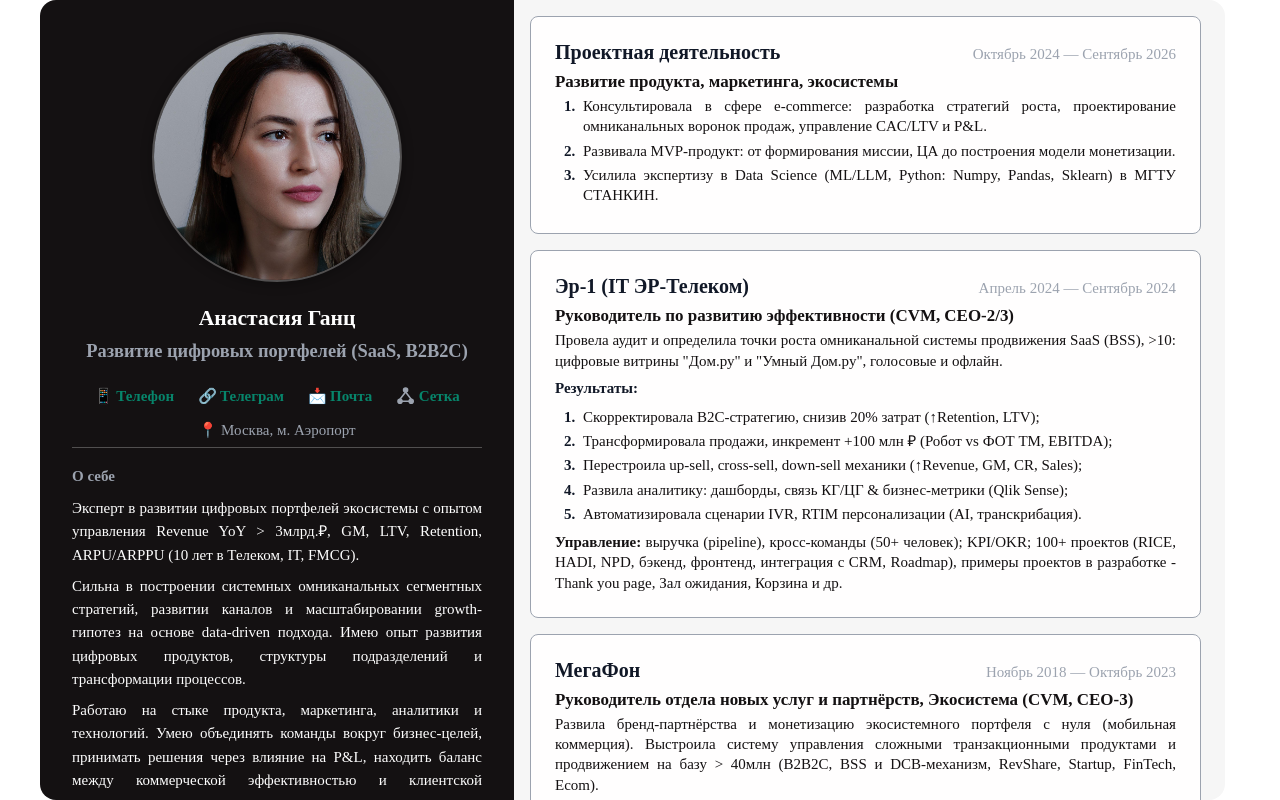
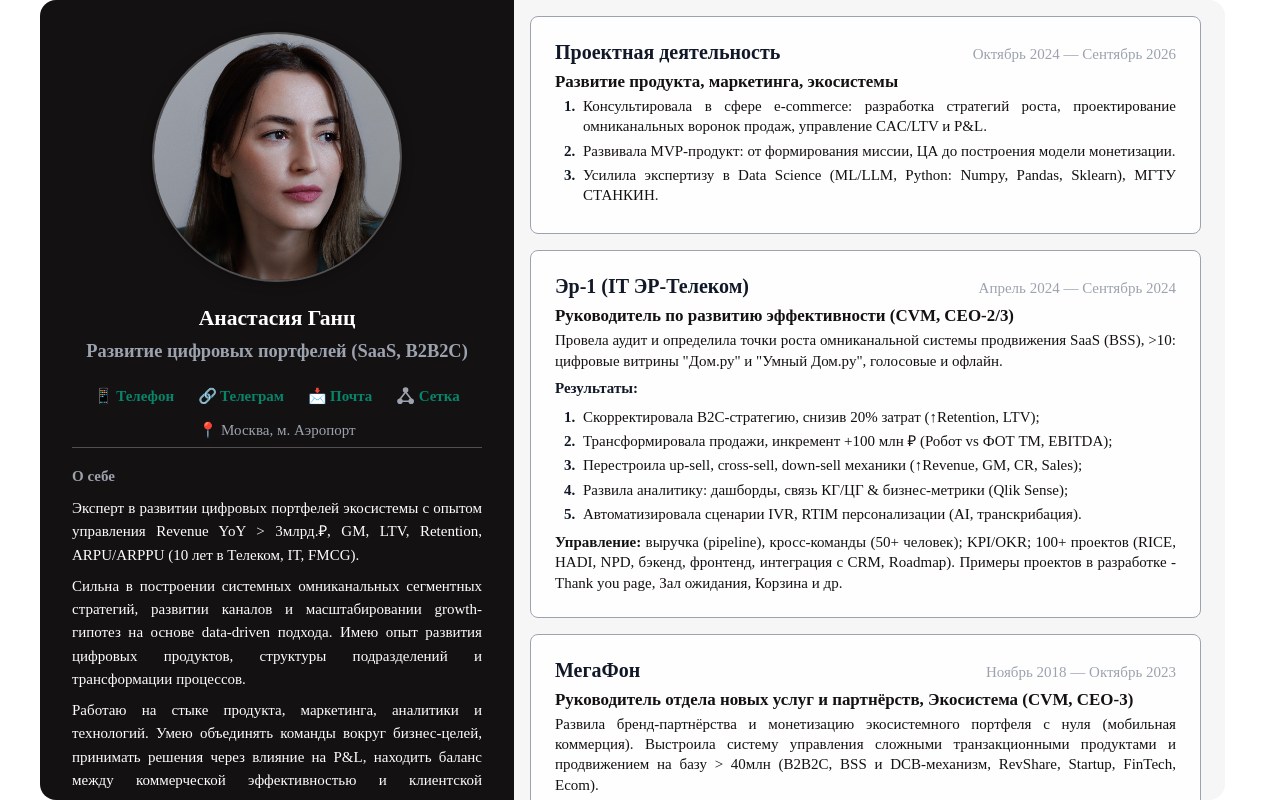
Before and after one commit to gnts9/CV, a plain HTML site: page index.html in a window 1280 px wide. Drawn offline with Linux system fonts and the light colour scheme.

Commit message:
Update index.html

```diff
--- a/index.html
+++ b/index.html
@@ -155,7 +155,7 @@
 
                     </li>
                     <li>Развивала MVP-продукт: от формирования миссии, ЦА до построения модели монетизации.</li>
-                    <li>Усилила экспертизу в Data Science (ML/LLM, Python: Numpy, Pandas, Sklearn) в МГТУ СТАНКИН.</li>
+                    <li>Усилила экспертизу в Data Science (ML/LLM, Python: Numpy, Pandas, Sklearn), МГТУ СТАНКИН.</li>
                 </ol>
             </div>
 
@@ -177,7 +177,7 @@
                     <li>Автоматизировала сценарии IVR, RTIM персонализации (AI, транскрибация).</li>
                 </ol>
 
-                <p class="exp-description"><strong>Управление:</strong> выручка (pipeline), кросс-команды (50+ человек); KPI/OKR; 100+ проектов (RICE, HADI, NPD, бэкенд, фронтенд, интеграция с CRM, Roadmap), примеры проектов в разработке - Thank you page, Зал ожидания, Корзина и др.</p>
+                <p class="exp-description"><strong>Управление:</strong> выручка (pipeline), кросс-команды (50+ человек); KPI/OKR; 100+ проектов (RICE, HADI, NPD, бэкенд, фронтенд, интеграция с CRM, Roadmap). Примеры проектов в разработке - Thank you page, Зал ожидания, Корзина и др.</p>
             </div>
 
             <!-- 3. МегаФон -->
```
